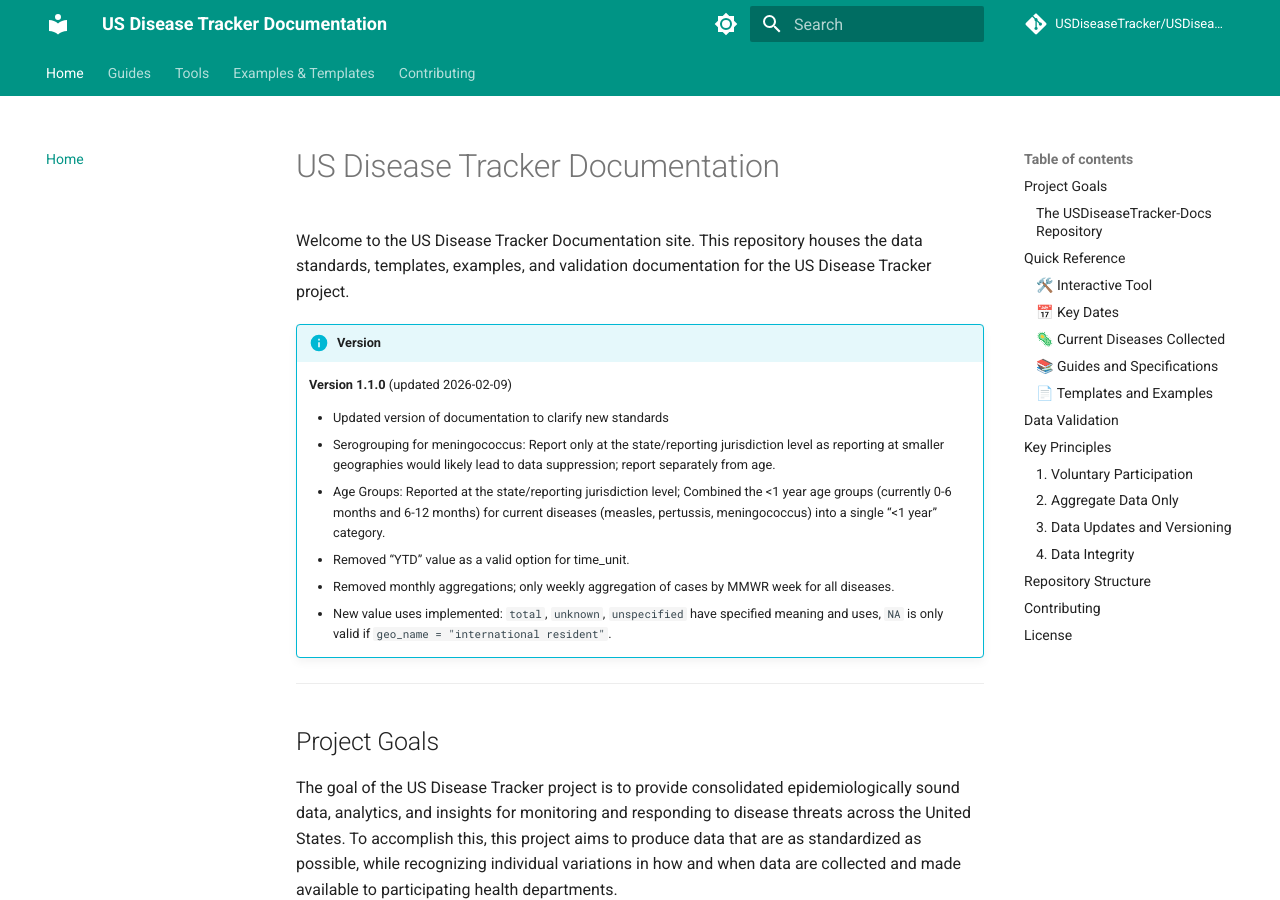
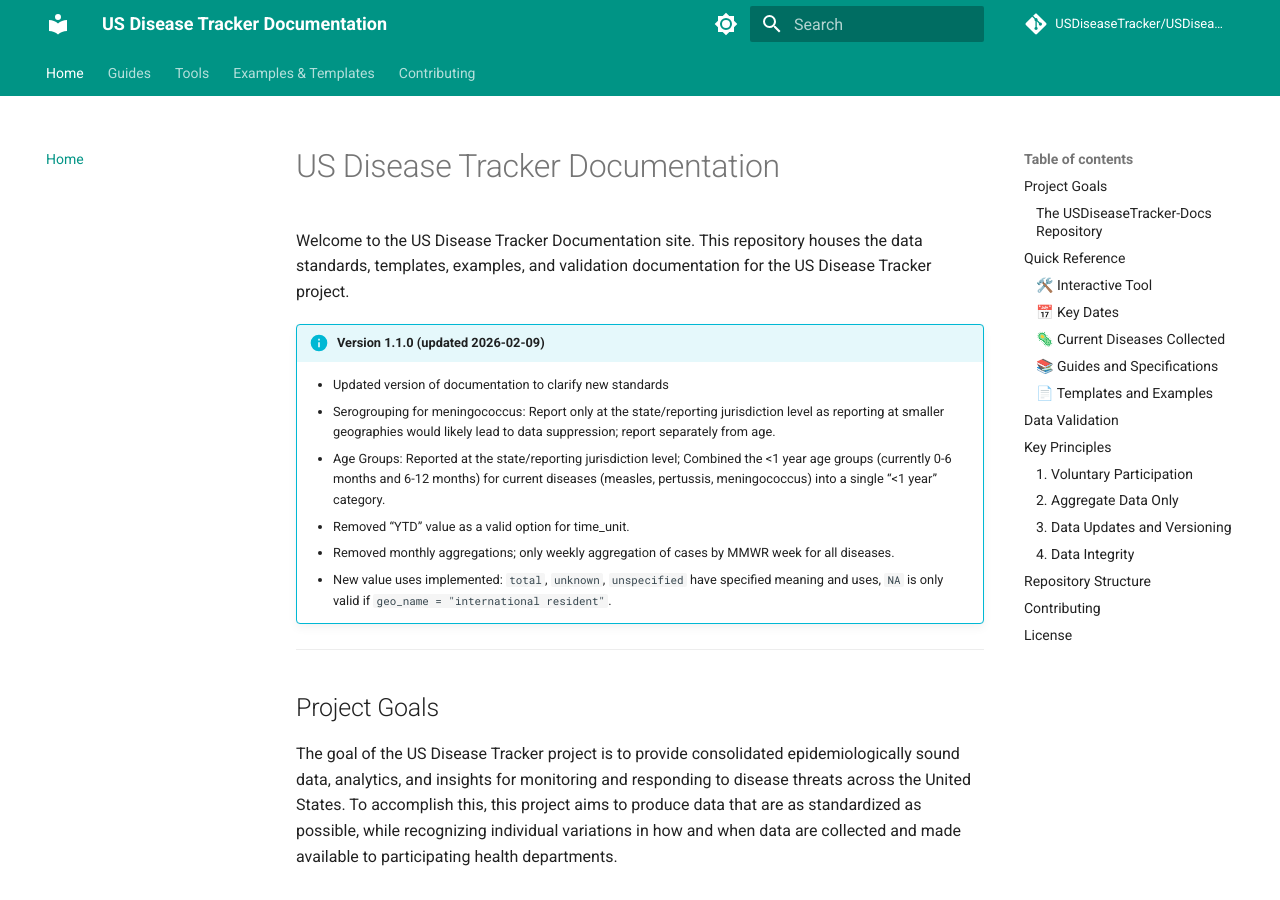
Before and after one commit to USDiseaseTracker/USDiseaseTracker-Docs, an MkDocs documentation site: the page built from docs/index.md, in a window 1280 px wide and 900 px high. Built offline with MkDocs 1.6.1 and Material for MkDocs 9.7.7, drawn with Linux system fonts in a browser that asks for light colours; comment, search, counter and statistics services are not loaded.

Commit message:
Revise documentation version and reporting standards
Updated version information and clarified new standards for reporting.

```diff
--- a/docs/index.md
+++ b/docs/index.md
@@ -2,8 +2,7 @@
 
 Welcome to the US Disease Tracker Documentation site. This repository houses the data standards, templates, examples, and validation documentation for the US Disease Tracker project.
 
-!!! info "Version"
-    **Version 1.1.0** (updated 2026-02-09)
+!!! info "Version 1.1.0 (updated 2026-02-09)"
 
     - Updated version of documentation to clarify new standards
     - Serogrouping for meningococcus: Report only at the state/reporting jurisdiction level as reporting at smaller geographies would likely lead to data suppression; report separately from age.
```
